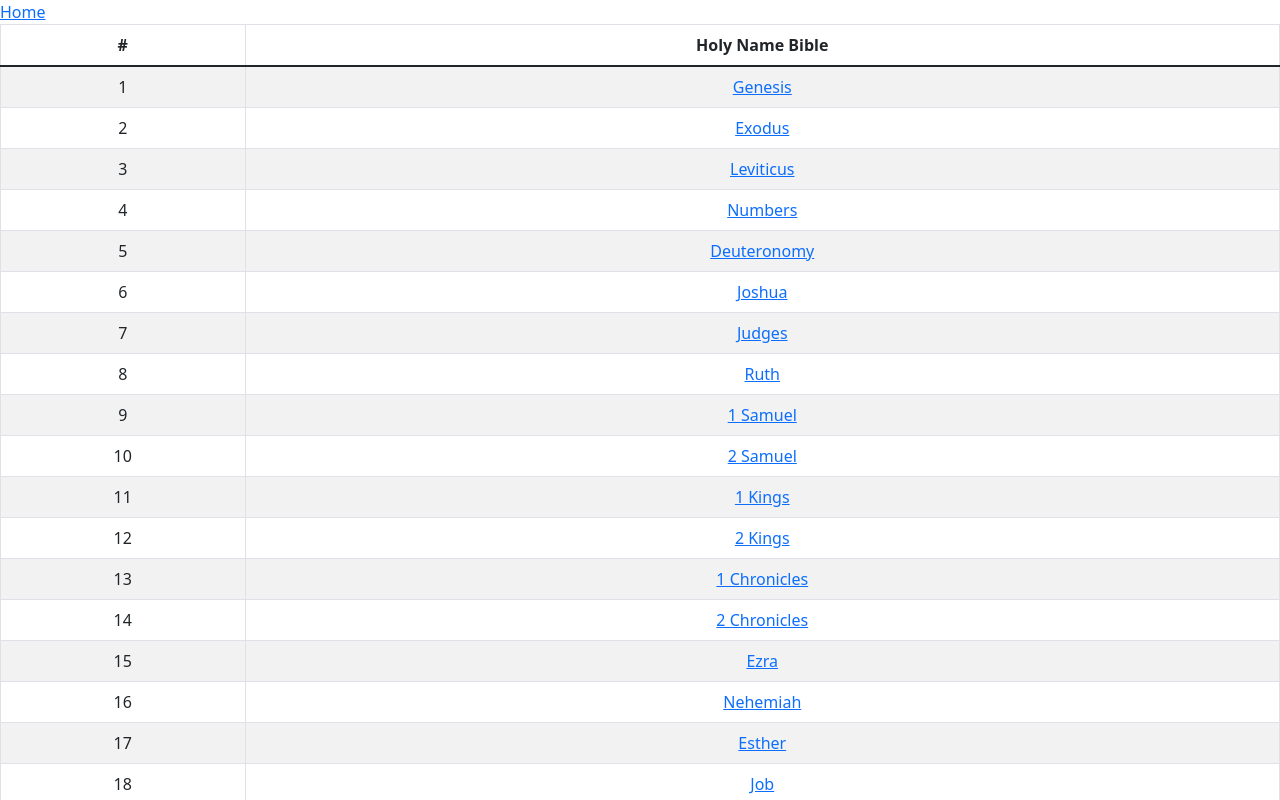
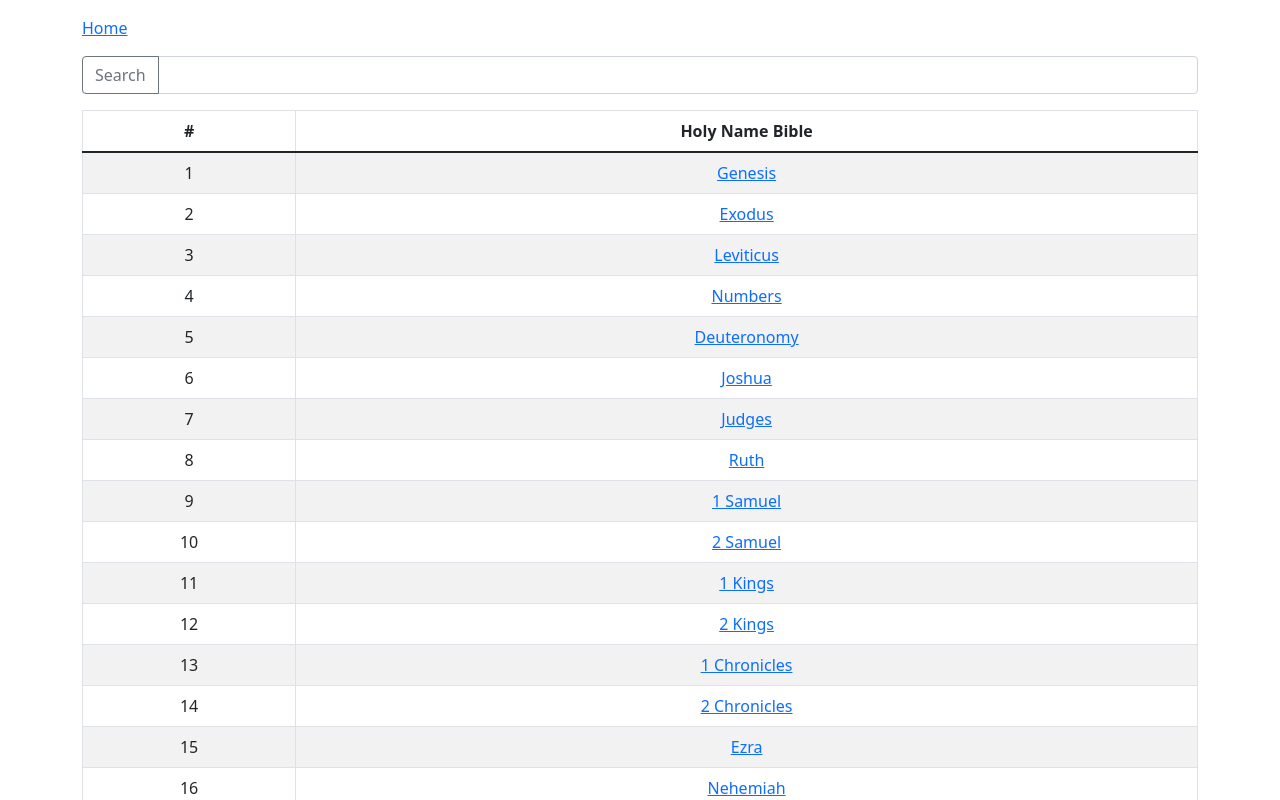
Before and after one commit to tazMeah/Holy-Name-Bible, a React (Create React App) app: page / in a window 1280 px wide. Shown: the top 800 px of the page. Built offline with nearby package versions, Linux system fonts and the light colour scheme.

Commit message:
added a searchForm and searchResults component

```diff
--- a/src/App.tsx
+++ b/src/App.tsx
@@ -5,12 +5,15 @@
 import "bootstrap/dist/css/bootstrap.min.css";
 import Contents from "./components/Contents";
 
+import SearchForm from "./SearchForm";
+
 function App() {
 	return (
-		<>
+		<div className="container pt-3">
 			<header>
 				<nav>
-					<NavLink to="/">Home</NavLink>
+					<NavLink to="/" className="mb-3">Home</NavLink>
+					<SearchForm/>
 				</nav>
 			</header>
 			<Switch>
@@ -26,7 +29,7 @@
 					<Book />
 				</Route>
 			</Switch>
-		</>
+		</div>
 	);
 }
 
--- /dev/null
+++ b/src/SearchForm.tsx
@@ -0,0 +1,17 @@
+import InputGroup from "react-bootstrap/InputGroup";
+import Button from "react-bootstrap/Button";
+import FormControl from "react-bootstrap/FormControl";
+
+export default function SearchForm() {
+	return (
+		<InputGroup className="mt-3 mb-3">
+			<Button variant="outline-secondary" id="button-addon1">
+				Search
+			</Button>
+			<FormControl
+				aria-label="Example text with button addon"
+				aria-describedby="basic-addon1"
+			/>
+		</InputGroup>
+	);
+}
--- /dev/null
+++ b/src/components/Book.css
@@ -0,0 +1,3 @@
+.verseNumber {
+    color: #dc3545;
+}
--- a/src/components/Book.tsx
+++ b/src/components/Book.tsx
@@ -3,6 +3,7 @@
 import { BibleScriptures } from "../context/ScriptureProvider";
 import FloatingLabel from "react-bootstrap/FloatingLabel";
 import Form from "react-bootstrap/Form";
+import "./Book.css";
 
 interface params {
 	bookNumber: string;
@@ -33,7 +34,7 @@
 	});
 
 	return (
-		<div className="book container">
+		<div className="book container mt-3">
 			<h1>{bookName}</h1>
 			<FloatingLabel controlId="floatingSelect" label="Chapter" className="mb-3">
 				<Form.Select
@@ -62,7 +63,10 @@
 					verse.Book === +bookNumber &&
 					verse.Chapter === +chapterNumber && (
 						<p key={index}>
-							{verse.Chapter}:{verse.Verse} {verse.Scripture}
+							<span className="verseNumber">
+								{verse.Chapter}:{verse.Verse}{" "}
+							</span>
+							&nbsp;&nbsp;{verse.Scripture}
 						</p>
 					)
 				);
--- /dev/null
+++ b/src/components/SearchResults.tsx
@@ -0,0 +1,5 @@
+export default function SearchResults() {
+    return (
+        <h1>Search Results go here...</h1>
+    )
+}
```
